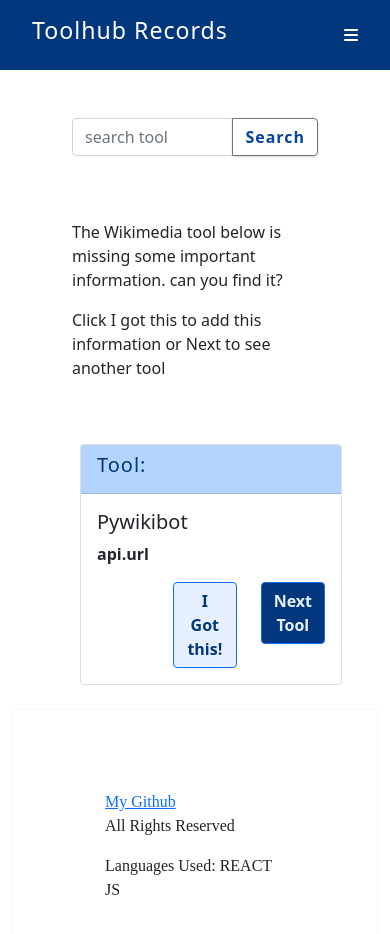
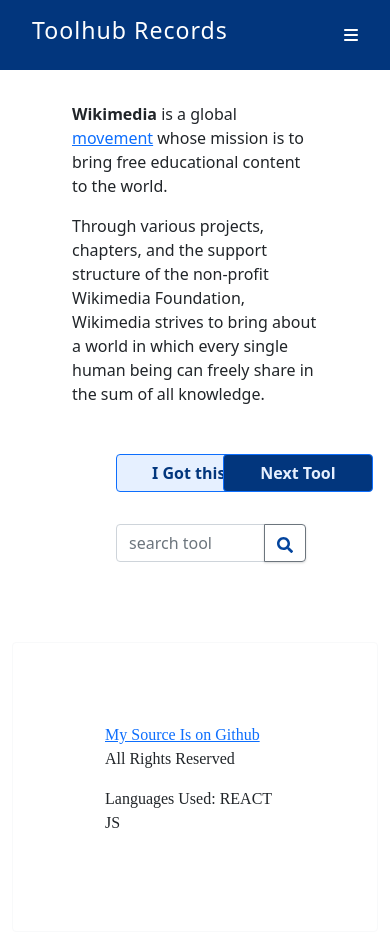
Before and after one commit to Naggayi-Daphne-Pearl/sophieWork, a React (Create React App) app: page / in a window 390 px wide. Shown: the top 934 px of the page. Built offline with nearby package versions, Linux system fonts and the light colour scheme.

Commit message:
responsive home page

```diff
--- a/src/components/Footer/Footer.js
+++ b/src/components/Footer/Footer.js
@@ -6,7 +6,7 @@
         <Container style={{maxWidth:'100%', margin:{xs:'2rem', lg:'4rem'}}}>
             <Card border="light">
                 <Row style={{margin:'5rem',  fontFamily:'italics', fontSize:{xs:'1rem', lg:'1.2rem'}, color:'var(--black: #222)'}}>
-                    <Col lg="4"><a href='https://github.com/Alwoch/toolhub-records-management-app'>My Github</a></Col>
+                    <Col lg="4"><a href='https://github.com/Alwoch/toolhub-records-management-app'>My Source Is on Github</a></Col>
                     <Col  lg="4"><p>All Rights Reserved</p></Col>
                     <Col  lg="4"><p>Languages Used: <span>REACT JS</span></p></Col>
 
--- a/src/components/Home/HomePage.js
+++ b/src/components/Home/HomePage.js
@@ -1,13 +1,33 @@
 import React from 'react'
-import { Container, Row, Col, Card, InputGroup, Form, Button } from 'react-bootstrap'
+import { Container, Row, Col,InputGroup, Form, Button } from 'react-bootstrap'
+import {FaSearch} from 'react-icons/fa'
+
 
 const HomePage = () => {
   return (
     <Container>
-      <Row className="justify-content-md-center" style={{
-        margin: '3rem'
+
+      <Row className="justify-content-md-center"
+        style={{
+          margin: '2rem 3rem 2rem 3rem'
+
+
         }}>
-        <Col xs="12" lg="8">
+        <Col xs lg="6">
+          <p><b>Wikimedia</b> is a global <a href="https://meta.wikimedia.org/wiki/Special:MyLanguage/Wikimedia_movement">movement</a> whose mission is to bring free educational content to the world.</p>
+          <p>Through various projects, chapters, and the support structure of the non-profit Wikimedia Foundation, Wikimedia strives to bring about a world in which every single human being can freely share in the sum of all knowledge.</p>
+          <Row className="justify-content-md-center"
+            style={{
+              margin: '3rem 0rem 2rem 2rem'
+            }}>
+            <Col xs="6" lg="6"><Button variant="primary" style={primaryStyle}>I Got this!</Button></Col>
+            <Col xs="6" lg="6"><Button variant="primary" style={secStyle}>Next Tool</Button></Col>
+          </Row>
+
+          <Row style={{
+            margin: '2rem 0rem 2rem 2rem'
+          }}>
+            <Col xs="12" lg="11">
               <InputGroup className="mb-3">
                 <Form.Control
                   placeholder="search tool"
@@ -20,49 +40,14 @@
                   variant="outline-secondary"
                   id="button-addon2"
                 >
-              search
+                  <FaSearch/>
                 </Button>
               </InputGroup>
             </Col>
           </Row>
-      <Row className="justify-content-md-center"
-        style={{
-          margin: '3rem'
-        }}>
-        <Col xs="12" lg="8" >
-          <p>The Wikimedia tool below is missing some important information. can you find it?</p>
-          <p>Click I got this to add this information or Next to see another tool</p>
+
+
         </Col>
-      </Row>
-
-      <Row className="justify-content-md-center"
-        style={{
-          margin: '1.5rem',
-          fontWeight: 'bold',
-          paddingLeft:'2rem'
-
-        }}>
-        <Col xs="12" lg="8">
-          <Card>
-            <Card.Header style={headerStyle}>
-              <h5>Tool:</h5>
-
-            </Card.Header>
-            <Card.Body>
-              <Card.Title >Pywikibot</Card.Title>
-              <Card.Text>api.url</Card.Text>
-              <Row className="justify-content-md-center"
-                style={{
-                  marginLeft: '4rem',
-                  justifyContent: 'center'
-                }}>
-                <Col xs lg="6"><Button variant="primary" style={primaryStyle}>I Got this!</Button></Col>
-                <Col xs lg="6"><Button variant="primary" style={secStyle}>Next Tool</Button></Col>
-              </Row>
-            </Card.Body>
-          </Card>
-        </Col>
-
       </Row>
 
 
@@ -78,22 +63,18 @@
 const primaryStyle = {
   color: 'var(--primary-700)',
   fontWeight: 'bolder',
-  backgroundColor: 'var(--primary-100)'
+  backgroundColor: 'var(--primary-100)',
+  width: '150px',
 
 }
 
 const secStyle = {
   color: 'var(--primary-100)',
   fontWeight: 'bolder',
-  backgroundColor: 'var(--primary-700)'
+  backgroundColor: 'var(--primary-700)',
+  width: '150px',
 
 }
 
-const headerStyle = {
-  backgroundColor: 'var(--primary-200)',
-  color: 'var(--primary-700)',
-  fontWeight: 'bolder',
-  width: '100%',
-}
 
 export default HomePage
```
Lines whose indentation alone changed are shown as unchanged.
